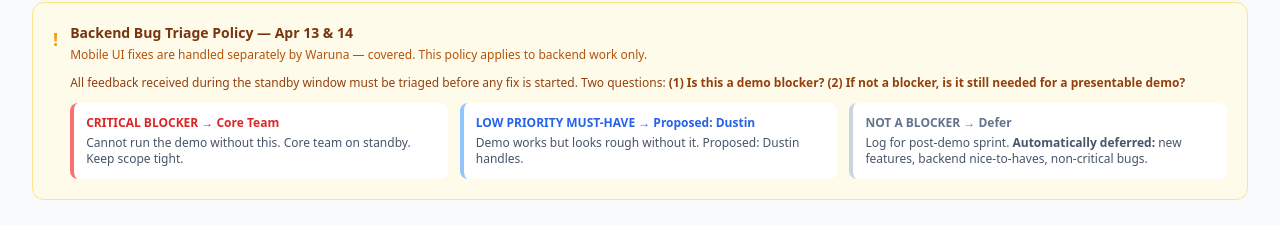
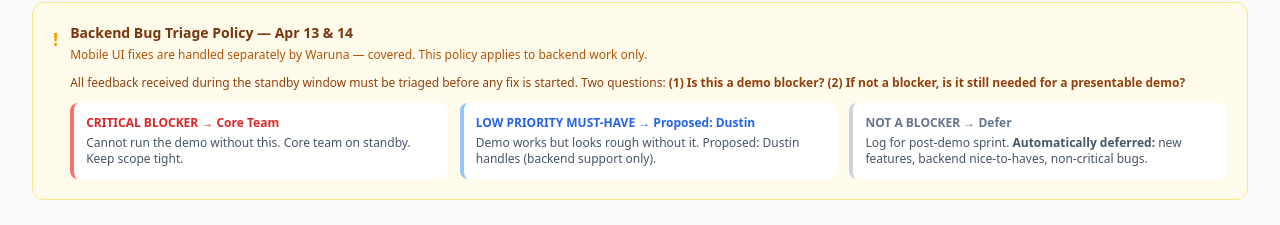
Before and after one commit to mishalcAllion/dynamictrip-delivery-plan, a plain HTML site: page index.html in a window 1280 px wide. Shown: the part 555-780 px from the top of the page. Drawn offline with nearby package versions, Linux system fonts and the light colour scheme.

Commit message:
Clarify Dustin's role as backend support only in triage callout

```diff
--- a/index.html
+++ b/index.html
@@ -266,7 +266,7 @@
             </div>
             <div class="bg-white rounded-lg p-3 border-l-4 border-blue-300">
               <div class="font-bold text-blue-600 text-xs mb-1">LOW PRIORITY MUST-HAVE → Proposed: Dustin</div>
-              <div class="text-xs text-slate-600">Demo works but looks rough without it. Proposed: Dustin handles.</div>
+              <div class="text-xs text-slate-600">Demo works but looks rough without it. Proposed: Dustin handles (backend support only).</div>
             </div>
             <div class="bg-white rounded-lg p-3 border-l-4 border-slate-300">
               <div class="font-bold text-slate-500 text-xs mb-1">NOT A BLOCKER → Defer</div>
```
